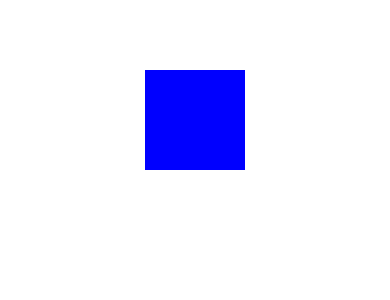
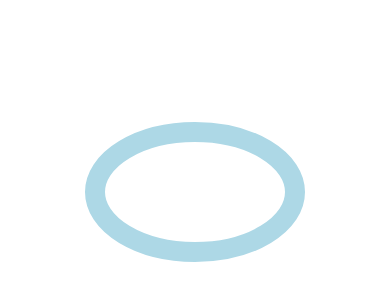
Before and after one commit to demo-public-projects/gesture-handler, a React Native app: screen / in a window 390 px wide. Shown: the part 230-530 px from the top of the page. Built offline with nearby package versions, Linux system fonts and the light colour scheme.

Commit message:
createAnimatedComponent, useAnimatedProps

```diff
--- a/App.js
+++ b/App.js
@@ -5,57 +5,41 @@ import Animated, {
   withSpring,
   interpolate,
   interpolateColor,
+  withRepeat,
+  useAnimatedProps,
 } from "react-native-reanimated";
 import { Button, Pressable, StyleSheet, Text, View } from "react-native";
+import Svg, { Ellipse } from "react-native-svg";
+
+const AnimatedEllipse = Animated.createAnimatedComponent(Ellipse);
+
+const radius = 40;
 
 export default function App() {
-  const progress = useSharedValue(100);
+  const distortion = useSharedValue(-10);
+  const animatedProps = useAnimatedProps(() => ({
+    rx: radius - distortion.value,
+    ry: radius + distortion.value,
+  }));
 
   const startAnimation = () => {
-    progress.value = withTiming(
-      progress.value + 100,
-      { duration: 2000 },
-      () => {
-        progress.value = withSpring(100, {
-          mass: 2.6,
-          damping: 8,
-          stiffness: 201,
-        });
-      }
-    );
+    distortion.value = withRepeat(withTiming(10, { duration: 100 }), 2, true);
   };
-
-  const transformEval = () => {
-    "worklet";
-    return interpolate(progress.value, [100, 200], [1, 3]);
-  };
-
-  const rstyle = useAnimatedStyle(() => ({
-    borderRadius: progress.value - 100,
-    transform: [
-      { scale: transformEval() },
-      { rotate: interpolate(progress.value, [100, 200], [0, 180]) + "deg" },
-    ],
-    opacity: interpolate(progress.value, [100, 200], [1, 0.3]),
-    backgroundColor: interpolateColor(
-      progress.value,
-      [100, 150, 200],
-      ["blue","yellow", "red"]
-    ),
-  }));
 
   return (
     <Pressable style={styles.container} onPress={startAnimation}>
-      <Animated.View
-        style={[
-          {
-            height: 100,
-            width: 100,
-            backgroundColor: "blue",
-          },
-          rstyle,
-        ]}
-      />
+      <Svg viewBox="0 0 150 150" height="300" width="300">
+        <AnimatedEllipse
+          cx="75"
+          cy="75"
+          animatedProps={animatedProps}
+          // rx="50"
+          // ry="30"
+          stroke="lightblue"
+          strokeWidth="10"
+          fill="white"
+        />
+      </Svg>
     </Pressable>
   );
 }
@@ -65,6 +49,6 @@ const styles = StyleSheet.create({
     flex: 1,
     backgroundColor: "#fff",
     alignItems: "center",
-    marginVertical: 300,
+    justifyContent: "center",
   },
 });
--- a/package.json
+++ b/package.json
@@ -13,7 +13,8 @@
     "expo-status-bar": "~1.11.1",
     "react": "18.2.0",
     "react-native": "0.73.2",
-    "react-native-reanimated": "~3.6.2"
+    "react-native-reanimated": "~3.6.2",
+    "react-native-svg": "^14.1.0"
   },
   "devDependencies": {
     "@babel/core": "^7.20.0"
```
Also changed, not shown: 1 other file (tests, documents, lock files or other folders).
